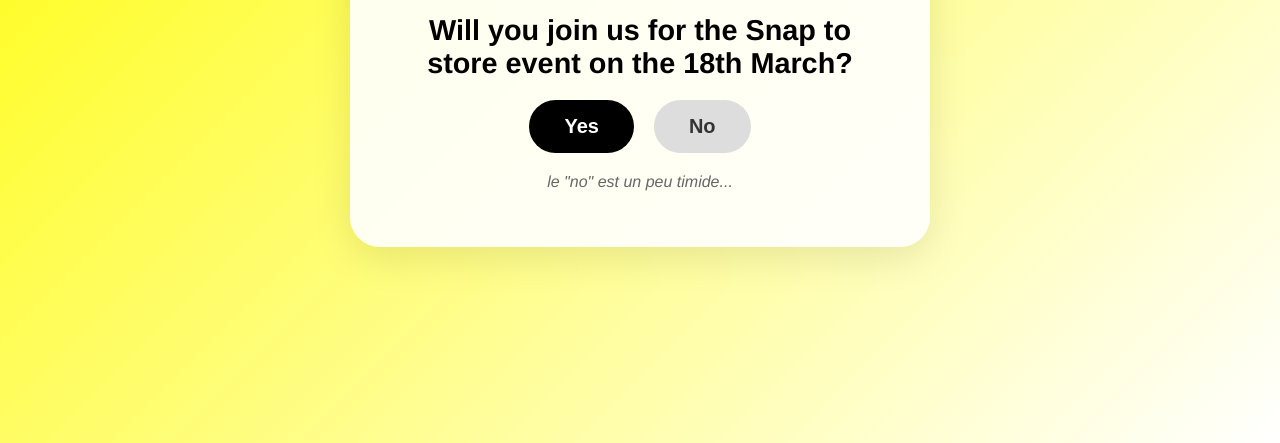
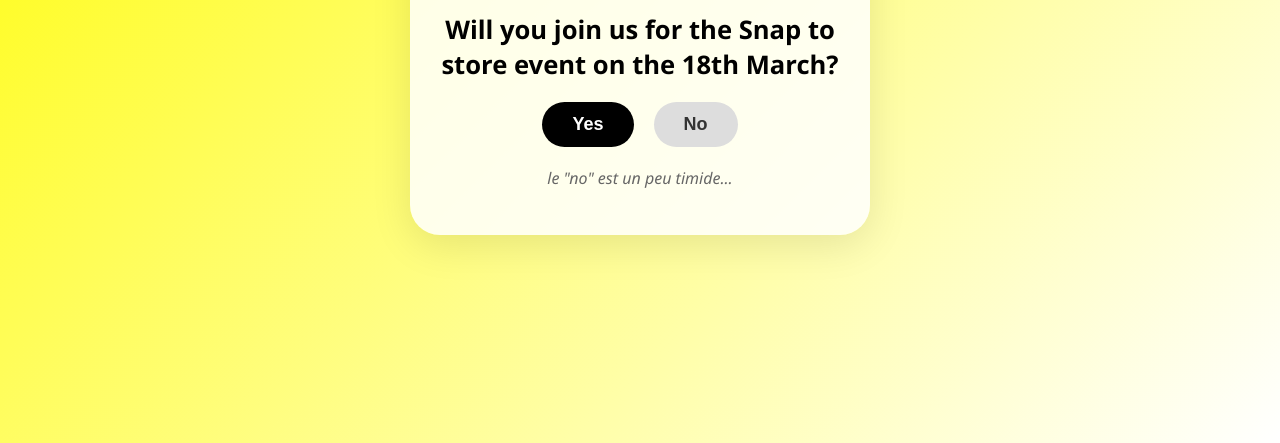
Before and after one commit to tdebains-del/snaptostore, a plain HTML site: page index.html in a window 1280 px wide. Shown: the part 357-800 px from the top of the page. Drawn offline with Linux system fonts and the light colour scheme.

Commit message:
Update style.css

```diff
--- a/style.css
+++ b/style.css
@@ -4,23 +4,22 @@
     align-items: center;
     min-height: 100vh;
     margin: 0;
-    /* Snapchat-inspired Yellow Gradient */
     background: linear-gradient(135deg, #FFFC00 0%, #ffffff 100%);
-    font-family: 'Avenir Next', 'Helvetica Neue', sans-serif;
+    font-family: 'Segoe UI', sans-serif;
     overflow: hidden;
 }
 
 .container {
     text-align: center;
-    background: rgba(255, 255, 255, 0.9);
-    padding: 40px;
+    background: rgba(255, 255, 255, 0.85);
+    padding: 30px;
     border-radius: 30px;
     box-shadow: 0 10px 40px rgba(0,0,0,0.1);
     z-index: 10;
-    max-width: 500px;
+    max-width: 400px;
 }
 
-h1 { color: #000; font-size: 1.8rem; margin: 20px 0; }
+h1 { color: #000; font-size: 1.6rem; margin: 15px 0; }
 .subtitle { font-style: italic; color: #666; margin-top: 20px; }
 
 .buttons {
@@ -31,12 +30,13 @@
 }
 
 button {
-    padding: 15px 35px;
-    font-size: 20px;
+    padding: 12px 30px;
+    font-size: 18px;
     font-weight: bold;
     cursor: pointer;
     border: none;
     border-radius: 50px;
+    transition: transform 0.1s;
 }
 
 .yes-button { background-color: #000; color: #fff; }
@@ -45,5 +45,3 @@
 .rain-container { position: fixed; top: 0; left: 0; width: 100%; height: 100%; pointer-events: none; }
 .rain-item { position: absolute; top: -50px; font-size: 24px; animation: fall linear forwards; }
 @keyframes fall { to { transform: translateY(110vh) rotate(360deg); } }
-
-img { border-radius: 15px; margin-bottom: 10px; }
```
